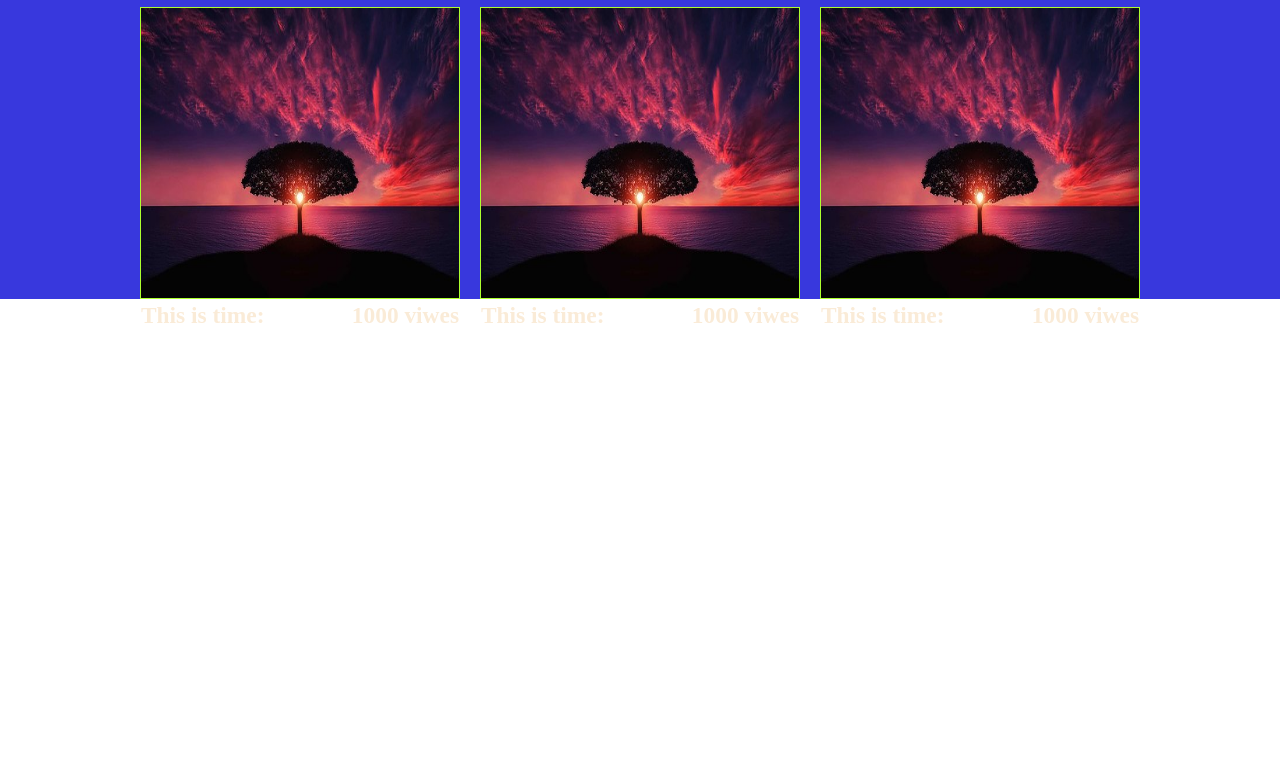
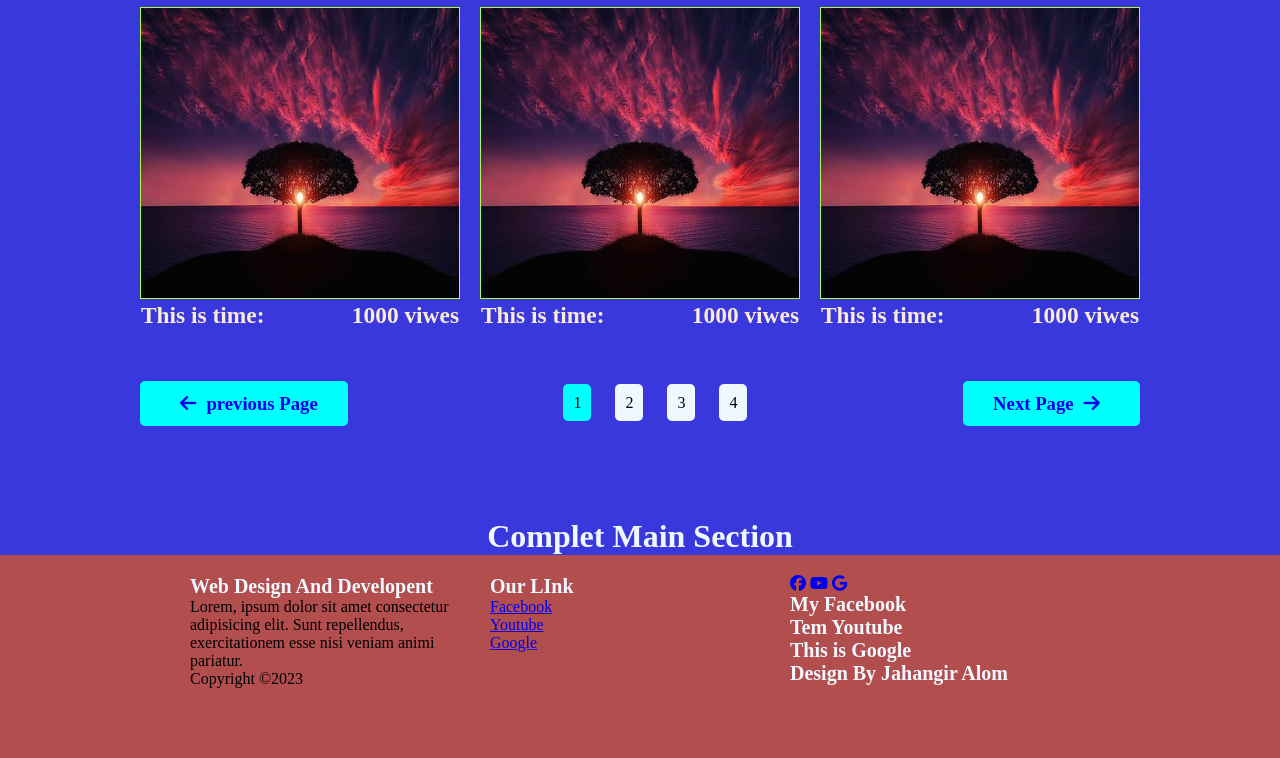
Before and after one commit to Jahangir915/designtow, a plain HTML site: page index.html in a window 1280 px wide. Shown: the part 1390-2148 px from the top of the page. Before the commit the page ends 1719 px from the top, so only its background shows below. Drawn offline with Linux system fonts and the light colour scheme.

Commit message:
design complet

```diff
--- a/index.html
+++ b/index.html
@@ -153,8 +153,50 @@
 
                </div>
           </div>
+          <div id="previous">
+               <h3><a href="#"><i class="fa-solid fa-arrow-left"></i>previous Page</a></h3>
+               <div class="alink">
+                    <a href="#">1</a>
+                    <a href="#">2</a>
+                    <a href="#">3</a>
+                    <a href="#">4</a>
+
+               </div>
+               <h3><a href="#">Next Page<i class="fa-solid fa-arrow-right"></i></a></h3>
+          </div>
+         <h1 class="Complet">Complet Main Section</h1>
      </div>
      </main>
+     <footer class="fcolor">
+          <div class="footerc">
+               <div class="footer1">
+                    <h3>Web Design And Developent</h3>
+                    <p>Lorem, ipsum dolor sit amet consectetur adipisicing elit. Sunt repellendus, exercitationem esse nisi veniam animi pariatur.</p>
+                    <p>Copyright &copy;2023</p>
+                </div>
+
+               <div class="footer1">
+                    <h3>Our LInk</h3>
+                    <a href="#">Facebook</a><br>
+                    <a href="#">Youtube</a><br>
+                    <a href="#">Google</a><br>
+               </div>
+
+               <div class="footer1">
+                    <a href="#"><i class="fa-brands fa-facebook"></i></a>
+                    <a href="#"><i class="fa-brands fa-youtube"></i></a>
+                    <a href="#"><i class="fa-brands fa-google"></i></a><br>
+                    <h3> My Facebook </h3>
+                    <h3>Tem Youtube</h3>
+                    <h3>This is  Google</h3>
+                    <h3>Design By Jahangir Alom</h3>
+
+               </div>
+          </div>
+
+
+
+     </footer>
 
 
 </body>
--- a/style.css
+++ b/style.css
@@ -145,3 +145,61 @@ main{
      border-radius: 10px;
 
 }
+#previous{
+     margin-top: 90px;
+     display: flex;
+     justify-content: space-between;
+     margin-bottom: 100px;
+     align-items: center;
+}
+#previous a{
+     text-decoration: none;
+}
+#previous h3 a{
+     background-color: aqua;
+     padding: 12px 30px;
+     border-radius: 5px;
+}
+#previous h3 a i{
+     /* background-color: aqua; */
+     padding: 5px 10px;
+     /* height:20px; */
+
+
+}
+#previous h3 a:hover{
+     background-color: rgb(231, 66, 66);
+
+}
+.alink a{
+     padding: 10px;
+     background-color: aliceblue;
+     color: black;
+     margin: 0px 10px;
+     border-radius: 5px;
+}
+#previous div a:first-child{
+     background-color: aqua;
+}
+.Complet{
+     text-align: center;
+     color: aliceblue;
+     font-weight: bold;
+}
+/* footerc */
+.fcolor{
+     background-color: rgb(179, 78, 78);
+}
+.footerc{
+     width: 900px;
+    display: grid;
+    grid-template-columns: repeat(3,1fr);
+     margin: auto;
+     padding-top: 20px;
+     padding-bottom: 70px;
+}
+.footer1 h3{
+     color: aliceblue;
+     font-weight: bold;
+     font-size: 20px;
+}
```
